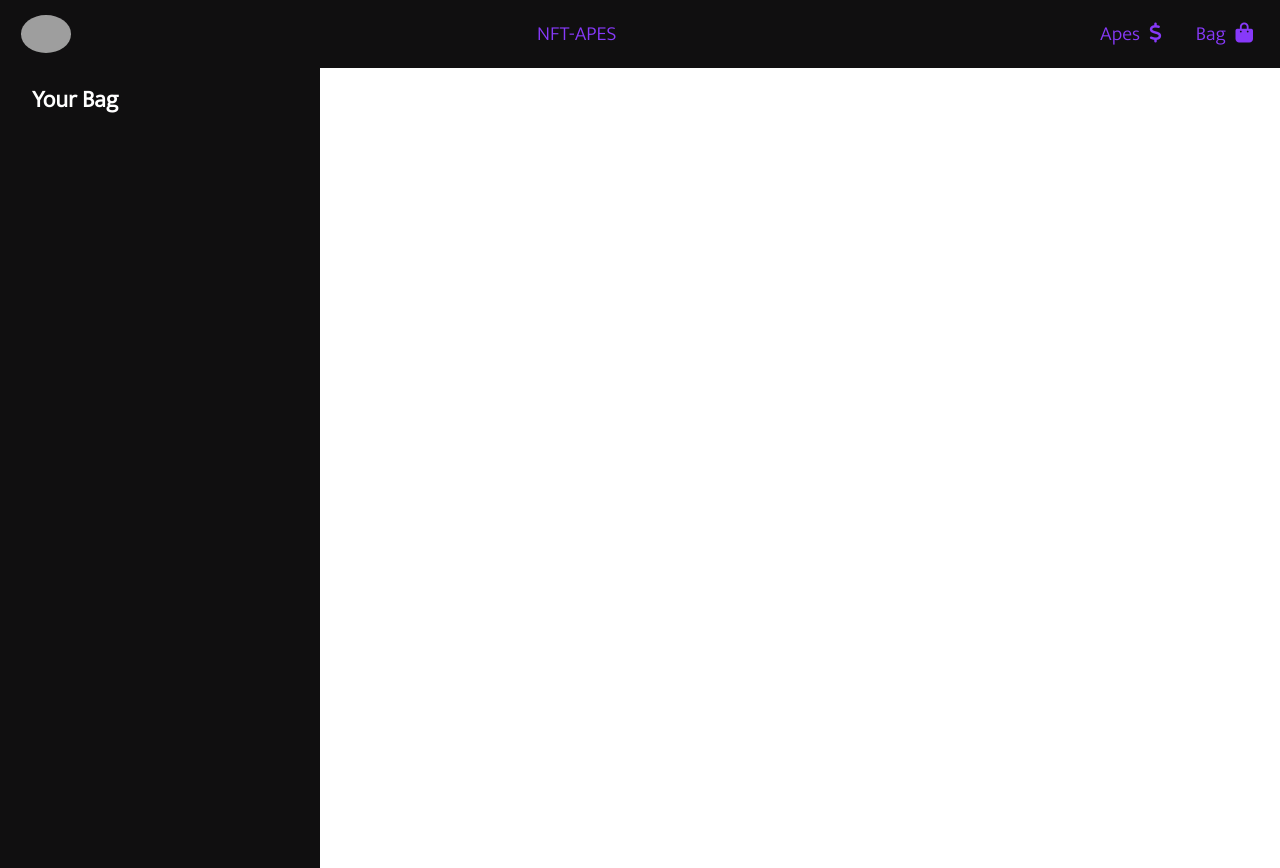
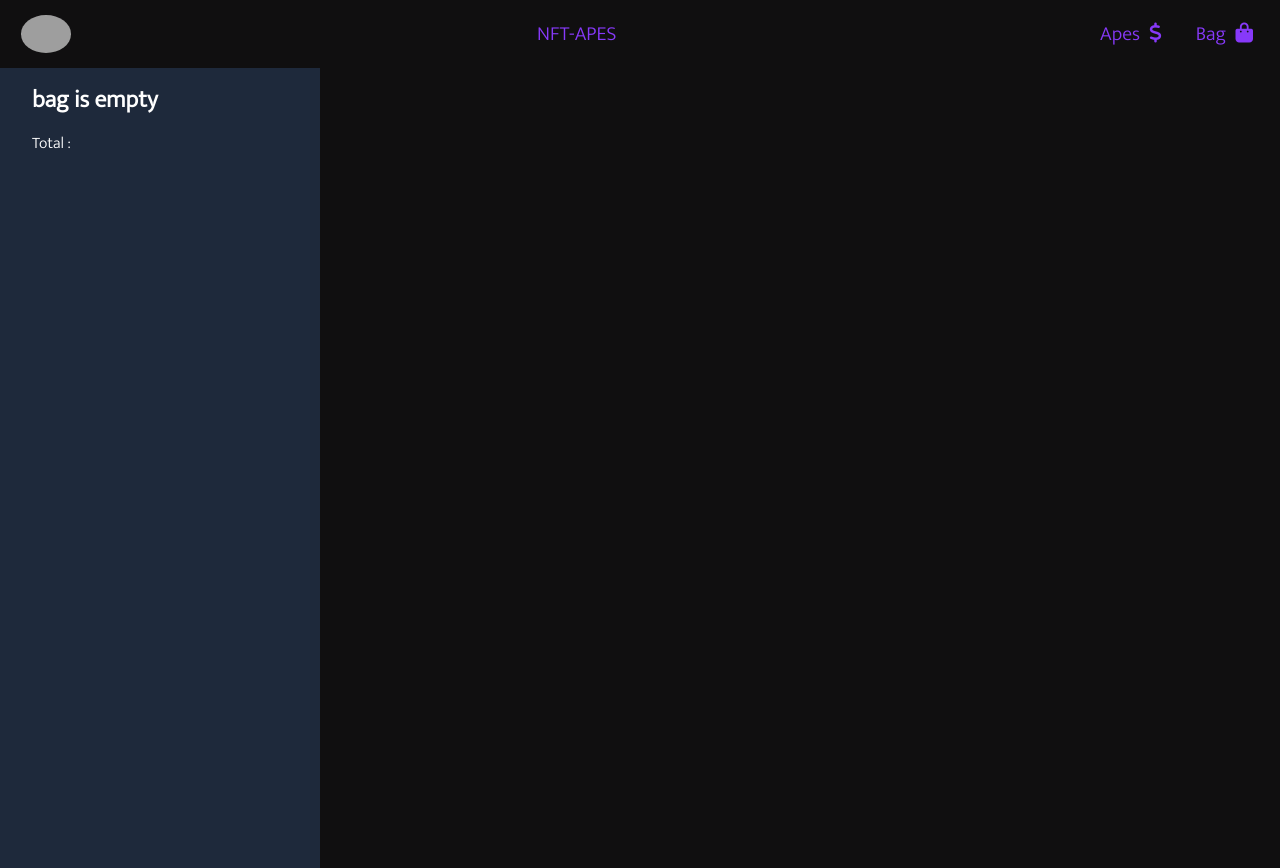
Before and after one commit to anandhu-as/e-commerce, a React (Vite) app: page /cart in a window 1280 px wide. Built offline with nearby package versions, Linux system fonts and the light colour scheme; grey boxes are pictures that could not be loaded.

Commit message:
cart details

```diff
--- a/src/Pages/Cart/Cart.jsx
+++ b/src/Pages/Cart/Cart.jsx
@@ -2,16 +2,19 @@ import React from "react";
 import { useDispatch, useSelector } from "react-redux";
 import { remove } from "../../Redux/features/Product/ProductSlice";
 const Cart = () => {
-  const dispatch=useDispatch()
+  const dispatch = useDispatch();
   const { cart } = useSelector((state) => state.products);
 
   return (
     <div className="flex">
-      <div className=" h-screen w-1/4 py-4 px-8 text-white">
-        <h2 className="text-2xl font-bold mb-4 ">Your Bag</h2>
+      <div className="  w-1/4 py-4 px-8 text-white bg-slate-800 h-screen">
+        <h2 className="text-2xl font-bold mb-4 bg-slate-800 ">
+          {cart.length === 0 ? "bag is empty" : `${cart.length} item on bag`}
+        </h2>
+        <h3 className="bg-slate-800" >Total :</h3>
       </div>
 
-      <div className="flex-1 bg-white dark:bg-gray-900 p-4">
+      <div className="flex-1 p-4">
         {cart.map((data) => (
           <div key={data.id} className="flex items-center mb-4">
             <img src={data.image} alt={data.name} className="w-16 h-16 mr-4" />
@@ -19,7 +22,10 @@ const Cart = () => {
               <h2 className="text-white font-bold">{data.name}</h2>
               <h3 className="text-white">{data.price}</h3>
             </div>
-            <button className="ml-auto px-4 py-2 bg-slate-600 text-white rounded-lg" onClick={()=>dispatch(remove(data.id))}>
+            <button
+              className="ml-auto px-4 py-2 bg-slate-600 text-white rounded-lg"
+              onClick={() => dispatch(remove(data.id))}
+            >
               Remove
             </button>
           </div>
```
